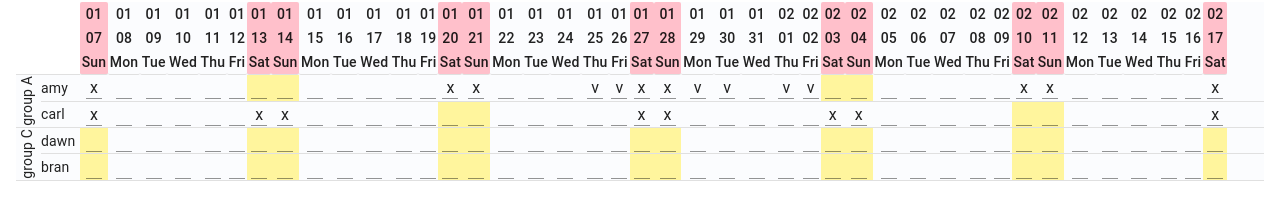
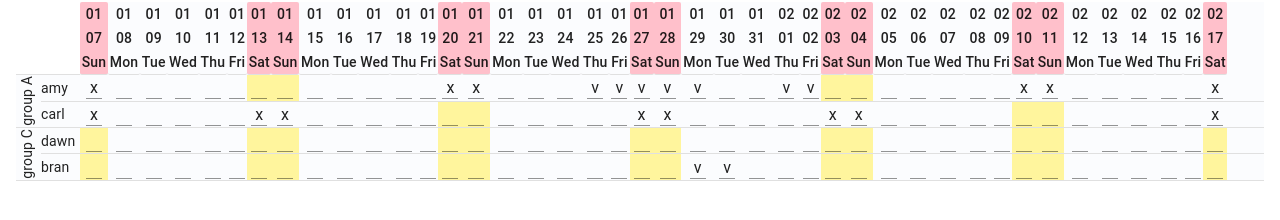
Before and after one commit to davidleecodes/scheduler, a React (Create React App) app: page / in a window 1280 px wide. Shown: the part 304-524 px from the top of the page. Built offline with nearby package versions, Linux system fonts and the light colour scheme.

Commit message:
Fix delete employee and group and showing of offdays

```diff
--- a/src/components/EmployeeList.js
+++ b/src/components/EmployeeList.js
@@ -49,6 +49,7 @@ const EmployeeList = ({
 
   const onDeleteEmployee = (employeeId) => {
     const { [employeeId]: employee, ...rest } = employees;
+    setSelectedId(Object.keys(rest)[0]);
     setEmployees(rest);
     deleteEmployeeFromGroup(employeeId);
     deleteEmployeeFromSchedule(employeeId);
@@ -182,7 +183,7 @@ const EmployeeList = ({
 };
 
 const OffDays = ({ employee, employeeId, setEmployees }) => {
-  const offDays = employee?.offDays;
+  const offDays = employee?.offDays || [];
   const [dates, setDates] = useState(["", ""]);
   // const [end, setEnd] = useState();
 
@@ -194,7 +195,10 @@ const OffDays = ({ employee, employeeId, setEmployees }) => {
         ...prev[employeeId],
         offDays: {
           ...prev[employeeId].offDays,
-          [iterateArrayId(offDayIds, "o")]: dates,
+          [iterateArrayId(offDayIds, "o")]: [
+            dates[0].format("MM/DD/YYYY"),
+            dates[1].format("MM/DD/YYYY"),
+          ],
           //  {
           //   start: start.format("MM/DD/YYYY"),
           //   end: end.format("MM/DD/YYYY"),
@@ -202,8 +206,7 @@ const OffDays = ({ employee, employeeId, setEmployees }) => {
         },
       },
     }));
-    // setStart(null);
-    // setEnd(null);
+    console.log(offDayIds, employee);
     setDates(["", ""]);
   };
 
--- a/src/components/GroupList.js
+++ b/src/components/GroupList.js
@@ -125,6 +125,8 @@ const GroupList = ({ groups, employees, setGroups, setEmployees }) => {
 
   const handleRemoveGroup = (groupId) => {
     const { [groupId]: group, ...rest } = groups;
+    setSelectedId(Object.keys(rest)[0]);
+
     setGroups(rest);
   };
   const handleRuleDelete = (ruleId, groupId) => {
--- a/src/components/ScheduleTable.js
+++ b/src/components/ScheduleTable.js
@@ -78,6 +78,8 @@ const ScheduleTable = ({
       codesArray.forEach((code) => {
         codesObj[code] = codesObj[code] ? codesObj[code] + 1 : 1;
       });
+      // console.log(codesObj, scheduleMappedCodes);
+
       if (codesObj.v >= daysOffPerWeek) {
         setError(
           `max num of days off per week reached
@@ -142,6 +144,37 @@ const ScheduleTable = ({
         group.employees.forEach((employeeId) => {
           const employee = employees[employeeId];
           if (employee) {
+            if (employee.groupRules) {
+              Object.entries(employee.groupRules).forEach(
+                ([groupRuleId, employeeGroupRule]) => {
+                  if (group.groupRules && group.groupRules[groupRuleId]) {
+                    const employeeGroupRuleData = employeeGroupRule.data;
+                    const groupRule = groupRulesCollection[groupRuleId];
+                    const groupGroupRuleData =
+                      group.groupRules[groupRuleId].data;
+
+                    if (Object.keys(groupGroupRuleData).length === 0) return;
+                    const result = groupRule.group.onChange(
+                      startDate,
+                      endDate,
+                      employeeGroupRuleData,
+                      groupGroupRuleData
+                    );
+                    //Todo: ...rest is overwriting offDays
+                    newSchedule[employeeId] = {
+                      ...newSchedule[employeeId],
+                      ...result,
+                    };
+
+                    setSchedule(newSchedule);
+                  }
+                }
+              );
+            } else {
+              newSchedule[employeeId] = {};
+              setSchedule(newSchedule);
+            }
+
             if (employee.offDays) {
               Object.entries(employee.offDays).forEach(([offDayId, offDay]) => {
                 const offDayStart = dayjs(offDay[0]);
@@ -165,36 +198,6 @@ const ScheduleTable = ({
                   setSchedule(newSchedule);
                 }
               });
-            }
-
-            if (employee.groupRules) {
-              Object.entries(employee.groupRules).forEach(
-                ([groupRuleId, employeeGroupRule]) => {
-                  if (group.groupRules && group.groupRules[groupRuleId]) {
-                    const employeeGroupRuleData = employeeGroupRule.data;
-                    const groupRule = groupRulesCollection[groupRuleId];
-                    const groupGroupRuleData =
-                      group.groupRules[groupRuleId].data;
-
-                    if (Object.keys(groupGroupRuleData).length === 0) return;
-                    const result = groupRule.group.onChange(
-                      startDate,
-                      endDate,
-                      employeeGroupRuleData,
-                      groupGroupRuleData
-                    );
-                    newSchedule[employeeId] = {
-                      ...newSchedule[employeeId],
-                      ...result,
-                    };
-
-                    setSchedule(newSchedule);
-                  }
-                }
-              );
-            } else {
-              newSchedule[employeeId] = {};
-              setSchedule(newSchedule);
             }
           }
         });
--- a/src/components/initalStates.js
+++ b/src/components/initalStates.js
@@ -6,7 +6,7 @@ const employeesInit = {
     },
     offDays: {
       o1: ["02/01/2024", "02/02/2024"],
-      o2: ["01/25/2024", "01/30/2024"],
+      o2: ["01/25/2024", "01/29/2024"],
     },
     group: "g1",
   },
@@ -15,6 +15,10 @@ const employeesInit = {
     // groupRules: {
     //   interval: { data: { startDay: "01/06/2024" } },
     // },
+    offDays: {
+      o3: ["01/29/2024", "01/30/2024"],
+    },
+    group: "g3",
   },
   e3: {
     name: "carl",
```
